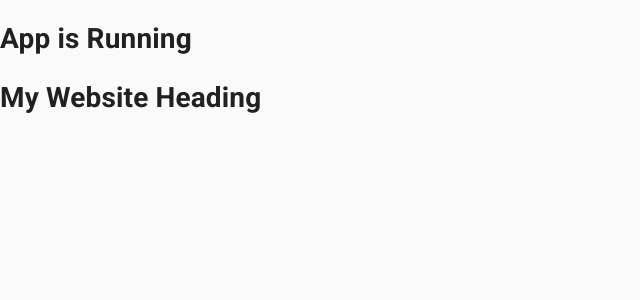
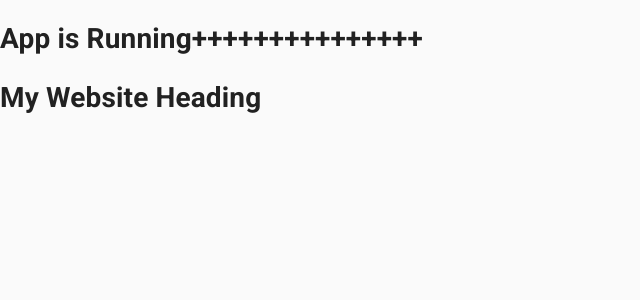
Before and after one commit to PDAMT/Text-Adventure, a React (Create React App) app in the folder client/: page / in a window 1280 px wide. Shown: the top 300 px of the page, without its empty margins (0-640 px from the left). Built offline with nearby package versions, Linux system fonts and the light colour scheme; no server answers.

Commit message:
testing branching

```diff
--- a/client/src/App.tsx
+++ b/client/src/App.tsx
@@ -7,7 +7,7 @@ const App = () => {
     <>
       <CssBaseline />
       <div id="app">
-        <h1>App is Running</h1>
+        <h1>App is Running+++++++++++++++</h1>
         <HomePageRenderer message={"Some Message"}/>
       </div>
     </>
```
